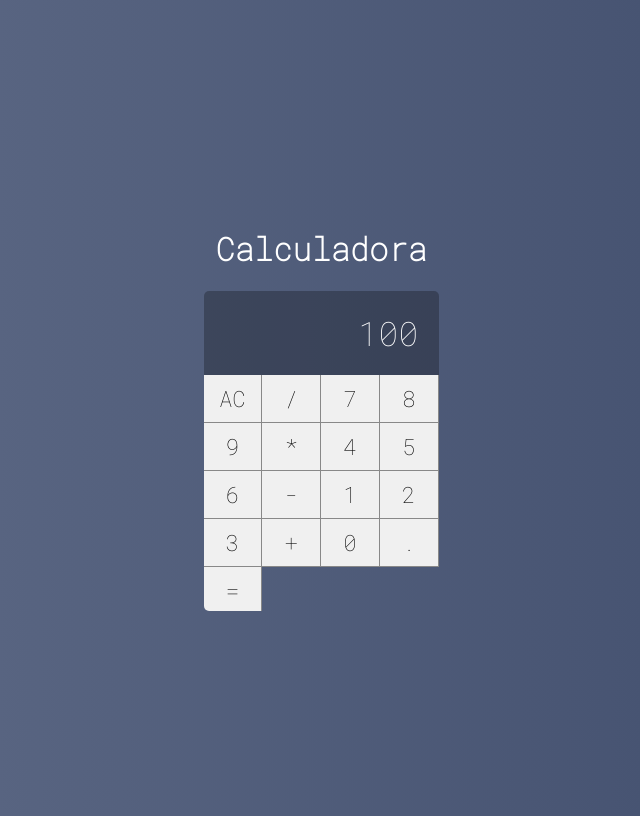
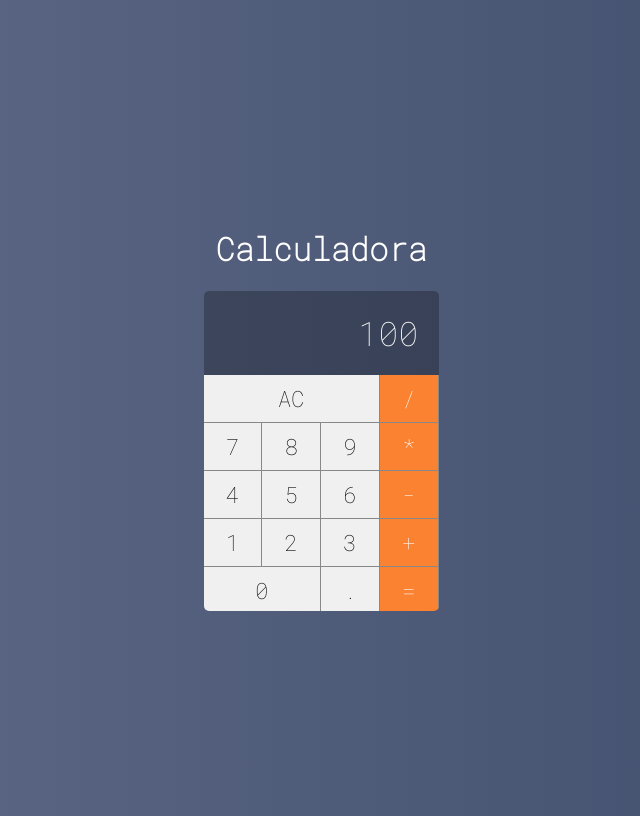
Before and after one commit to matheusrf96/calc, a React (Create React App) app: page / in a window 1280 px wide. Shown: the whole page, without its empty margins (319-959 px from the left). Built offline with nearby package versions, Linux system fonts and the light colour scheme.

Commit message:
Stylize calc buttons

```diff
--- a/src/components/Button.css
+++ b/src/components/Button.css
@@ -11,3 +11,24 @@
     border-bottom: var(--border-button);
     outline: none;
 }
+
+.button:active {
+    background-color: #ccc;
+}
+
+.button.double {
+    grid-column: span 2;
+}
+
+.button.triple {
+    grid-column: span 3;
+}
+
+.button.operation {
+    background-color: #FA8231;
+    color: #fff
+}
+
+.button.operation:active {
+    background-color: #FA8231CC;
+}
--- a/src/components/Button.jsx
+++ b/src/components/Button.jsx
@@ -3,8 +3,20 @@
 import './Button.css'
 
 const Button = (props) => {
+    console.log(props.triple)
+
     return (
-        <button className="button">{ props.label }</button>
+        <button
+            onClick={(e) => props.click && props.click(props.label)}
+            className={`
+                button
+                ${ props.operation ? 'operation' : '' }
+                ${ props.double ? 'double': '' }
+                ${ props.triple ? 'triple' : '' }
+            `}
+        >
+            { props.label }
+        </button>
     )
 }
 
--- a/src/main/Calculator.jsx
+++ b/src/main/Calculator.jsx
@@ -6,27 +6,47 @@
 import './Calculator.css'
 
 export default class Calculator extends Component {
+    constructor(props) {
+        super(props)
+
+        this.clearMemory = this.clearMemory.bind(this)
+        this.setOperation = this.setOperation.bind(this)
+        this.addDigit = this.addDigit.bind(this)
+    }
+
+    clearMemory() {
+        console.log('clear')
+    }
+
+    setOperation(operation) {
+        console.log(operation)
+    }
+
+    addDigit(n) {
+        console.log(n)
+    }
+
     render() {
         return (
             <div className="calculator">
                 <Display value={ 100 } />
-                <Button label="AC" />
-                <Button label="/" />
-                <Button label="7" />
-                <Button label="8" />
-                <Button label="9" />
-                <Button label="*" />
-                <Button label="4" />
-                <Button label="5" />
-                <Button label="6" />
-                <Button label="-" />
-                <Button label="1" />
-                <Button label="2" />
-                <Button label="3" />
-                <Button label="+" />
-                <Button label="0" />
-                <Button label="." />
-                <Button label="=" />
+                <Button label="AC" click={this.clearMemory} triple />
+                <Button label="/" click={this.setOperation} operation />
+                <Button label="7" click={this.addDigit} />
+                <Button label="8" click={this.addDigit} />
+                <Button label="9" click={this.addDigit} />
+                <Button label="*" click={this.setOperation} operation />
+                <Button label="4" click={this.addDigit} />
+                <Button label="5" click={this.addDigit} />
+                <Button label="6" click={this.addDigit} />
+                <Button label="-" click={this.setOperation} operation />
+                <Button label="1" click={this.addDigit} />
+                <Button label="2" click={this.addDigit} />
+                <Button label="3" click={this.addDigit} />
+                <Button label="+" click={this.setOperation} operation />
+                <Button label="0" click={this.addDigit} double />
+                <Button label="." click={this.addDigit} />
+                <Button label="=" click={this.setOperation} operation />
             </div>
         )
     }
```
Also changed, not shown: src/components/Display.css (line endings or trailing spaces), src/index.css (line endings or trailing spaces), src/main/Calculator.css (line endings or trailing spaces).
